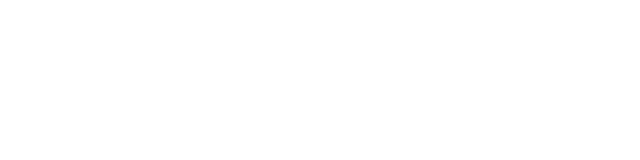
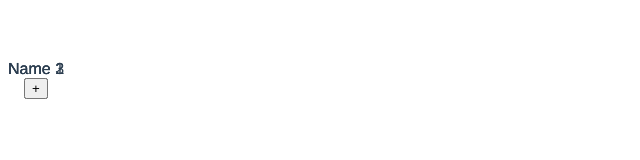
Before and after one commit to meshoot/-testproject, a Vue app: page / in a window 1280 px wide. Shown: the top 160 px of the page, without its empty margins (0-640 px from the left). Built offline with nearby package versions, Linux system fonts and the light colour scheme.

Commit message:
Add position styles

```diff
--- a/package.json
+++ b/package.json
@@ -9,6 +9,8 @@
   },
   "dependencies": {
     "core-js": "^2.6.5",
+    "sass": "^1.26.10",
+    "sass-loader": "^9.0.2",
     "vue": "^2.6.10"
   },
   "devDependencies": {
--- a/src/components/UI/Canvas.vue
+++ b/src/components/UI/Canvas.vue
@@ -1,6 +1,8 @@
 <template>
 	<div>
-		<canvas ref="canvas" :width="width" :height="height"></canvas>
+		<canvas ref="canvas" :width="width" :height="height">
+			<slot/>
+		</canvas>
 	</div>
 </template>
 
--- /dev/null
+++ b/src/components/UI/Child.vue
@@ -0,0 +1,48 @@
+<template>
+	<div class="child" :style="{top: position.y, left: position.x}">
+		<div class="child__name">{{ name }}</div>
+		<button @click="removeParent" class="btn child__btn remove-btn">+</button>
+	</div>
+</template>
+
+<script>
+	export default {
+		name: 'Child',
+		props: {
+			id: {
+				type: String,
+				required: true,
+			},
+			name: {
+				type: String,
+				required: false,
+				default: 'New child'
+			},
+			parent: {
+				type: String,
+				required: false,
+			},
+			position: {
+				type: Object,
+				required: true,
+				default: () => ({
+					x: 0,
+					y: 0,
+				})
+			}
+		},
+		methods: {
+			removeParent() {
+				this.parent = null;
+			}
+		}
+	}
+</script>
+
+<styles lang="scss">
+	.child {
+		width: 50px;
+		height: 50px;
+		background: #bbffcf;
+	}
+</styles>
--- /dev/null
+++ b/src/components/UI/Parent.vue
@@ -0,0 +1,48 @@
+<template>
+	<div class="parent" :style="{top: position.y, left: position.x}">
+		<div class="parent__name">{{ name }}</div>
+		<button @click="addChild" class="btn parent__btn add-btn">+</button>
+	</div>
+</template>
+
+<script>
+	export default {
+		name: 'Parent',
+		props: {
+			id: {
+				type: String,
+				required: true,
+			},
+			name: {
+				type: String,
+				required: false,
+				default: 'New parent'
+			},
+			child: {
+				type: Array,
+				required: false,
+				default: () => []
+			},
+			position: {
+				type: Object,
+				required: false,
+				default: () => ({
+					x: 0, y: 0
+				})
+			}
+		},
+		methods: {
+			addChild(id) {
+				this.child.push(id)
+			}
+		}
+	}
+</script>
+
+<styles lang="scss">
+	.parent {
+		width: 100px;
+		height: 100px;
+		background: #ffcdbb;
+	}
+</styles>
--- a/src/mocupData/data.json
+++ b/src/mocupData/data.json
@@ -1,15 +1,15 @@
 {
-  "files": [
+  "elements": [
     {
       "id": "fb8eacd3-c019-40a7-af52-cccf91599330",
       "name": "Name 1",
       "parent": null,
-      "children": []
+      "children": ["222fbb93-fd33-4727-912c-d6df3f82e7e1"]
     },
     {
       "id": "222fbb93-fd33-4727-912c-d6df3f82e7e1",
       "name": "Name 2",
-      "parent": null,
+      "parent": "fb8eacd3-c019-40a7-af52-cccf91599330",
       "children": []
     },
     {
--- a/src/views/Main.vue
+++ b/src/views/Main.vue
@@ -1,21 +1,92 @@
 <template>
-	<Page>
-		<Canvas/>
+	<Page class="canvas-wrapper">
+		<ul>
+			<li v-for="el in canvasElements" :key="el.id">
+				<Parent
+					v-if="el.children && el.children.length > 0"
+					:id="el.id"
+					:name="el.name"
+					:position="el.position"
+					:children="el.children"
+					class="canvas-wrapper__item"
+				/>
+				<Child
+					v-else
+					:id="el.id"
+					:name="el.name"
+					:position="el.position"
+					:parent="el.parent"
+					class="canvas-wrapper__item"
+				/>
+			</li>
+		</ul>
+		<Canvas class="nodes-canvas"/>
 	</Page>
 </template>
 
 <script>
-	import Page from "../components/Page";
-	import Canvas from "../components/UI/Canvas";
+	import Page from '../components/Page'
+	import Canvas from '../components/UI/Canvas'
+	import Parent from '../components/UI/Parent'
+	import Child from '../components/UI/Child'
+
+	import data from '../mocupData/data'
 
 	export default {
 		name: 'Main',
 		components: {
 			Page,
-			Canvas
+			Canvas,
+			Parent,
+			Child
 		},
 		data: () => ({
+			canvasElements: []
+		}),
+		methods: {
 
-		})
+		},
+		beforeMount() {
+			const canvasElements = data.elements;
+
+			this.canvasElements = canvasElements.map(el => ({
+				...el,
+				position: {
+					x: 0, y: 0
+				}
+			}))
+		}
 	}
 </script>
+
+<style lang="scss">
+	.canvas-wrapper {
+		position: relative;
+		&__item {
+			position: absolute;
+			z-index: 10;
+		}
+
+		ul {
+			display: block;
+			width: 100%;
+			height: 100%;
+			padding: 0;
+			margin: 0;
+			list-style: none;
+
+			li {
+				display: inline-block;
+				padding: 0;
+				margin: 0;
+			}
+		}
+
+		canvas {
+			position: absolute;
+			top: 0;
+			left: 0;
+			z-index: 5;
+		}
+	}
+</style>
```
Also changed, not shown: src/components/UI/ChildBlock.vue (deleted, +0 -24 lines), src/components/UI/ParentBlock.vue (deleted, +0 -24 lines), 1 other file (tests, documents, lock files or other folders).
